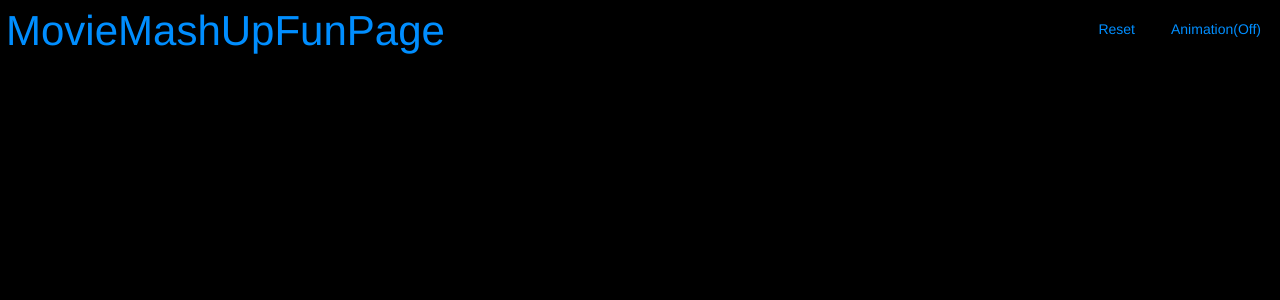
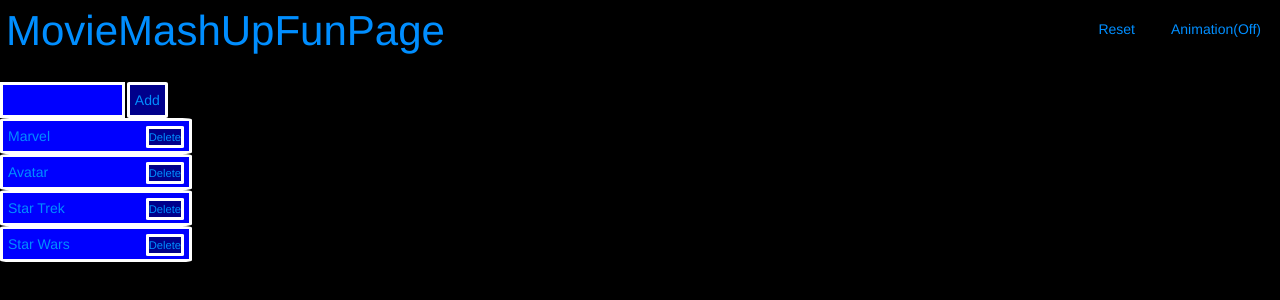
Before and after one commit to aNap73/MovieMashUpFunPage.github.io, a plain HTML site: page index.html in a window 1280 px wide. Drawn offline with nearby package versions, Linux system fonts and the light colour scheme.

Commit message:
Designed page with bootstrap. Added dynamic content system. Generated main object, reset and theme function

```diff
--- a/assets/css/style.css
+++ b/assets/css/style.css
@@ -16,6 +16,58 @@
 
 
 }
+#maincontrol{
+  max-width: 15%;
+  min-width: 130px;
+}
+#maincontent{
+
+}
+#addinput{
+  width: 65%;
+  min-width: 30px;
+
+  border-radius: 0;
+
+  }
+  #addbutton{
+
+    min-width: 20px;
+    margin-left: 2px;
+    font-size: 1em;
+    display: inline;
+  }
+.controltheme{
+
+  border: 3px solid white;
+  background-color: blue;
+  border-radius: 5%;
+  padding: 5px;
+
+
+}
+.innercontrol{
+  background-color: darkblue;
+  padding: 5px;
+  font-size: .8em;
+
+
+}
+.ThemeMovie{
+  min-width: 120px;
+  width:100%;
+}
+.RemoveMovie{
+  padding: 0;
+  font-size: .8em;
+  min-width: 10%;
+  float: right;
+}
+.rowblock{
+  display:block;
+
+}
+
 .navbar-default .navbar-nav>li>a:focus, .navbar-default .navbar-nav>li>a:hover {
  color: white;
 }
--- a/assets/javascript/moviemaster.js
+++ b/assets/javascript/moviemaster.js
@@ -1,3 +1,55 @@
-mmufp={
+var mmufp={
+  antremovebutton: "",
+  reset: function (){
+    let newrow = $("<div class='row rowblock'><div class='col-3' id='maincontrol'><input id='addinput' class='antinput controltheme'><button id='addbutton' class='antbutton controltheme innercontrol'>Add</button><div id='maincontrolmenu'></div></div><div class='col-9 myrowcontent' id='maincontent'></div></div>");
+    $("#mmufpMainContain").empty();
+    $("#mmufpMainContain").append($(newrow));
+    $('#addbutton').on('click',function(){
+      mmufp.addMovie($("#addinput").val());
+    });
+    $('#addinput').on('keydown',function(event){
 
+      if (event.key==="Enter"){
+        mmufp.addMovie($("#addinput").val());
+      };
+    });
+    mmufp.addMovie('Star Wars');
+    mmufp.addMovie('Star Trek');
+    mmufp.addMovie('Avatar');
+    mmufp.addMovie('Marvel');
+    },
+    addMovie : function(SrchIn){
+      $("#addinput").val("");
+      //Do api calls and gather data here...
+      //End api calls area
+      let movie = $("<div class='rowblock'><div class='ThemeMovie controltheme'>" + SrchIn + "<button class='RemoveMovie controltheme innercontrol'>Delete</button></div></div>");
+      movie.attr('data-movie', "data");
+      movie.attr('data-giffy-title', SrchIn);
+      movie.attr('data-giffy-list1', "data");
+      movie.attr('data-giffy-list2', "data");
+      movie.attr('data-giffy-list3', "data");
+      $("#maincontrolmenu").prepend(movie);
+      $(movie).on('click',function(event){
+          if($(event.target).attr('class').indexOf('RemoveMovie')>=0){
+            //console.log(this);//$("#maincontrolmenu").remove($(this));
+            $(this).remove();
+          }
+          else{
+            mmufp.ThemePage($(this).attr('data-giffy-title'));
+          };
+              //$("#maincontrolmenu").remove($(this));
+              //$(this).remove();}
+        })},
+    RemoveButton: function(){
+
+
+    },
+    ThemePage: function(inTheme){
+        window.alert(inTheme);
+    },
 };
+$(document).ready(function(){{
+  mmufp.reset();
+
+  //$("#Go").on('click', TriviaGame.start);
+}});
```
